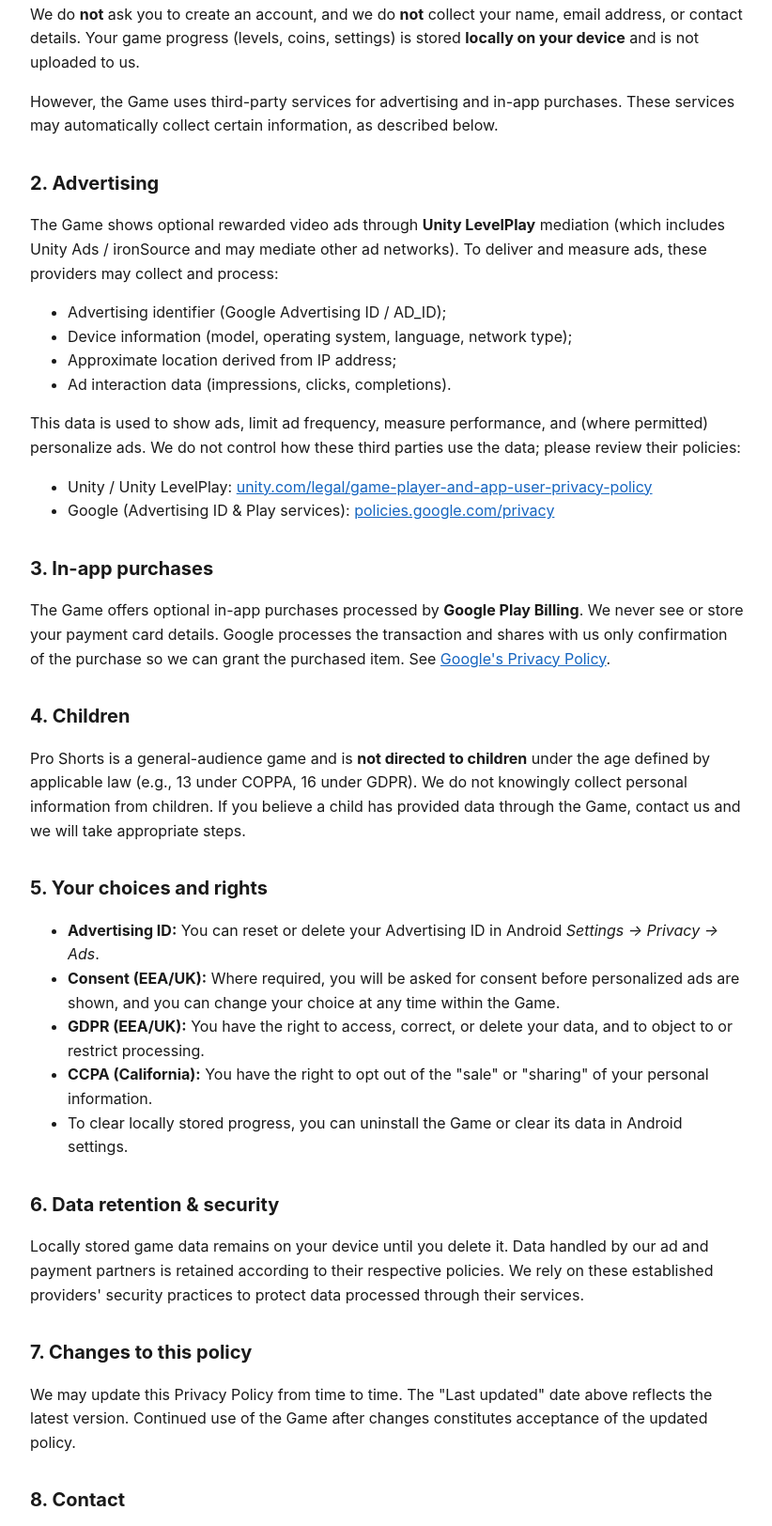
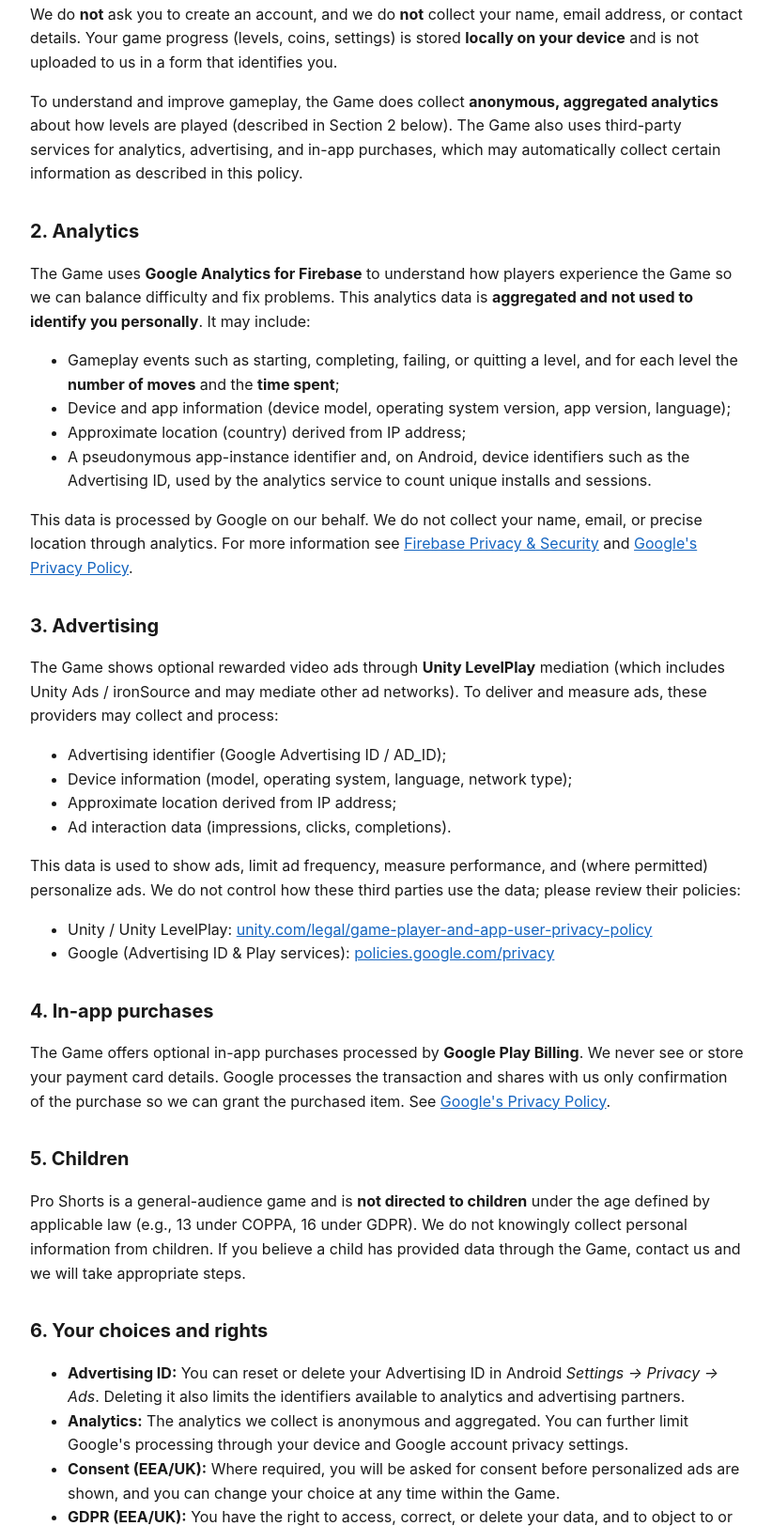
Before and after one commit to Tarkwn/prosort-privacy, a plain HTML site: page index.html in a window 1280 px wide. Shown: the part 299-1923 px from the top of the page at 94% size, without its empty margins (228-1050 px from the left). Drawn offline with Linux system fonts and the light colour scheme.

Commit message:
Add files via upload

```diff
--- a/index.html
+++ b/index.html
@@ -16,7 +16,7 @@
 </head>
 <body>
 <h1>Privacy Policy for Pro Shorts</h1>
-<p class="muted">Last updated: 15 June 2026</p>
+<p class="muted">Last updated: 25 June 2026</p>
 
 <p>This Privacy Policy explains how the mobile game <strong>Pro Shorts</strong> (the "Game"),
 developed by <strong>Tarkwn</strong> ("we", "us"), handles information when you use it on Android.
@@ -25,11 +25,30 @@ By installing and playing the Game, you agree to this policy.</p>
 <h2>1. Information we do and do not collect</h2>
 <p>We do <strong>not</strong> ask you to create an account, and we do <strong>not</strong> collect
 your name, email address, or contact details. Your game progress (levels, coins, settings) is stored
-<strong>locally on your device</strong> and is not uploaded to us.</p>
-<p>However, the Game uses third-party services for advertising and in-app purchases. These services
-may automatically collect certain information, as described below.</p>
+<strong>locally on your device</strong> and is not uploaded to us in a form that identifies you.</p>
+<p>To understand and improve gameplay, the Game does collect <strong>anonymous, aggregated analytics</strong>
+about how levels are played (described in Section 2 below). The Game also uses third-party services for
+analytics, advertising, and in-app purchases, which may automatically collect certain information as
+described in this policy.</p>
 
-<h2>2. Advertising</h2>
+<h2>2. Analytics</h2>
+<p>The Game uses <strong>Google Analytics for Firebase</strong> to understand how players experience the
+Game so we can balance difficulty and fix problems. This analytics data is <strong>aggregated and not used
+to identify you personally</strong>. It may include:</p>
+<ul>
+  <li>Gameplay events such as starting, completing, failing, or quitting a level, and for each level the
+      <strong>number of moves</strong> and the <strong>time spent</strong>;</li>
+  <li>Device and app information (device model, operating system version, app version, language);</li>
+  <li>Approximate location (country) derived from IP address;</li>
+  <li>A pseudonymous app-instance identifier and, on Android, device identifiers such as the Advertising ID,
+      used by the analytics service to count unique installs and sessions.</li>
+</ul>
+<p>This data is processed by Google on our behalf. We do not collect your name, email, or precise location
+through analytics. For more information see
+<a href="https://firebase.google.com/support/privacy">Firebase Privacy &amp; Security</a> and
+<a href="https://policies.google.com/privacy">Google's Privacy Policy</a>.</p>
+
+<h2>3. Advertising</h2>
 <p>The Game shows optional rewarded video ads through <strong>Unity LevelPlay</strong> mediation
 (which includes Unity Ads / ironSource and may mediate other ad networks). To deliver and measure
 ads, these providers may collect and process:</p>
@@ -46,22 +65,25 @@ personalize ads. We do not control how these third parties use the data; please
   <li>Google (Advertising ID &amp; Play services): <a href="https://policies.google.com/privacy">policies.google.com/privacy</a></li>
 </ul>
 
-<h2>3. In-app purchases</h2>
+<h2>4. In-app purchases</h2>
 <p>The Game offers optional in-app purchases processed by <strong>Google Play Billing</strong>.
 We never see or store your payment card details. Google processes the transaction and shares with us
 only confirmation of the purchase so we can grant the purchased item. See
 <a href="https://policies.google.com/privacy">Google's Privacy Policy</a>.</p>
 
-<h2>4. Children</h2>
+<h2>5. Children</h2>
 <p>Pro Shorts is a general-audience game and is <strong>not directed to children</strong> under the age
 defined by applicable law (e.g., 13 under COPPA, 16 under GDPR). We do not knowingly collect personal
 information from children. If you believe a child has provided data through the Game, contact us and we
 will take appropriate steps.</p>
 
-<h2>5. Your choices and rights</h2>
+<h2>6. Your choices and rights</h2>
 <ul>
   <li><strong>Advertising ID:</strong> You can reset or delete your Advertising ID in
-      Android <em>Settings → Privacy → Ads</em>.</li>
+      Android <em>Settings → Privacy → Ads</em>. Deleting it also limits the identifiers available to
+      analytics and advertising partners.</li>
+  <li><strong>Analytics:</strong> The analytics we collect is anonymous and aggregated. You can further
+      limit Google's processing through your device and Google account privacy settings.</li>
   <li><strong>Consent (EEA/UK):</strong> Where required, you will be asked for consent before
       personalized ads are shown, and you can change your choice at any time within the Game.</li>
   <li><strong>GDPR (EEA/UK):</strong> You have the right to access, correct, or delete your data, and to
@@ -71,16 +93,16 @@ will take appropriate steps.</p>
   <li>To clear locally stored progress, you can uninstall the Game or clear its data in Android settings.</li>
 </ul>
 
-<h2>6. Data retention &amp; security</h2>
-<p>Locally stored game data remains on your device until you delete it. Data handled by our ad and
-payment partners is retained according to their respective policies. We rely on these established
-providers' security practices to protect data processed through their services.</p>
+<h2>7. Data retention &amp; security</h2>
+<p>Locally stored game data remains on your device until you delete it. Analytics, advertising, and
+payment data handled by our partners is retained according to their respective policies. We rely on these
+established providers' security practices to protect data processed through their services.</p>
 
-<h2>7. Changes to this policy</h2>
+<h2>8. Changes to this policy</h2>
 <p>We may update this Privacy Policy from time to time. The "Last updated" date above reflects the latest
 version. Continued use of the Game after changes constitutes acceptance of the updated policy.</p>
 
-<h2>8. Contact</h2>
+<h2>9. Contact</h2>
 <p>For privacy questions or requests, contact us at:
 <a href="mailto:selimbilgin5353@gmail.com">selimbilgin5353@gmail.com</a></p>
 
```
